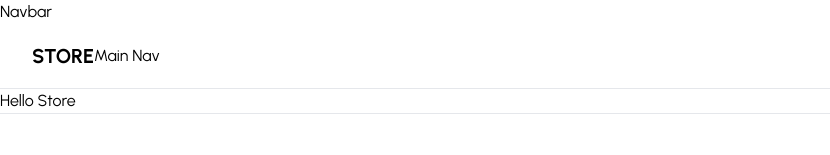
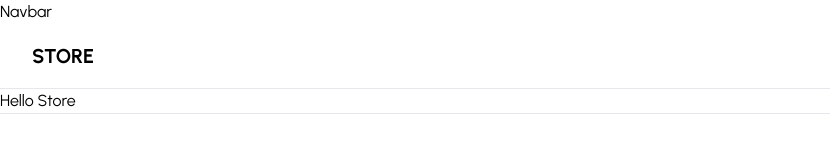
Before and after one commit to sheikhmahmudulhasanshium/E-commerce-full-stack-store, a Next.js app: page / in a window 1280 px wide. Shown: the top 155 px of the page, without its empty margins (0-830 px from the left). Built offline with nearby package versions, Linux system fonts and the light colour scheme.

Commit message:
.env added using Admin project api link

```diff
--- /dev/null
+++ b/actions/get-categories.tsx
@@ -0,0 +1,2 @@
+import { Category } from "@/type";
+const URL=`${process.env.NEXT_PUBLIC_API_URL}/categories`
--- a/app/components/main-nav.tsx
+++ b/app/components/main-nav.tsx
@@ -1,6 +1,34 @@
-const MainNav = () => {
+"use client"
+import { cn } from "@/lib/utils";
+import { Category } from "@/type";
+import Link from "next/link";
+import { usePathname } from "next/navigation";
+
+interface MainNavProps{
+    data: Category[]
+}
+const MainNav:React.FC<MainNavProps> = ({data}) => {
+    //usePathname is a default hook
+    const pathname=usePathname()
+    const routes=data.map((route)=>({
+        href:`/category/${route.id}`,
+        label: route.name,
+        active: pathname===`/category/${route.id}`,
+    }))
     return (
-        <nav>Main Nav</nav>
+        <nav className="mx-6 flex items-center space-x-4 lg:space-x-6">
+            {routes.map((route)=>(
+                <Link
+                    key={route.href}
+                    href={route.href}
+                    className={cn(
+                        "text-sm font-medium transition-colors hover:text-green-900",
+                        route.active?"text-green-950": "text-blue-500"
+                    )}>
+                    {route.label}
+                </Link>
+            ))}
+        </nav>
       );
 }
 
--- a/app/components/navbar.tsx
+++ b/app/components/navbar.tsx
@@ -10,7 +10,7 @@ const Navbar = () => {
                 <Link href="/" className="ml-4 flex lg:ml-0 gap-x-2">
                     <p className="font-bold text-xl">STORE</p>
                 </Link>
-                <MainNav/>
+                <MainNav data={[]}/>
             </div>
 
         </div>
--- /dev/null
+++ b/lib/utils.ts
@@ -0,0 +1,11 @@
+import { type ClassValue, clsx } from "clsx"
+import { twMerge } from "tailwind-merge"
+
+export function cn(...inputs: ClassValue[]) {
+  return twMerge(clsx(inputs))
+}
+
+export const formatter = new Intl.NumberFormat('en-US', {
+  style: 'currency',
+  currency: 'USD',
+});
--- /dev/null
+++ b/type.ts
@@ -0,0 +1,11 @@
+export interface Billboard{
+    id:string,
+    name:string,
+    imageUrl:string,
+}
+
+export interface Category{
+    id:string,
+    name:string,
+    Billboard:Billboard
+}
```
Also changed, not shown: package.json (+6 -4 lines), 2 other files (tests, documents, lock files or other folders).
